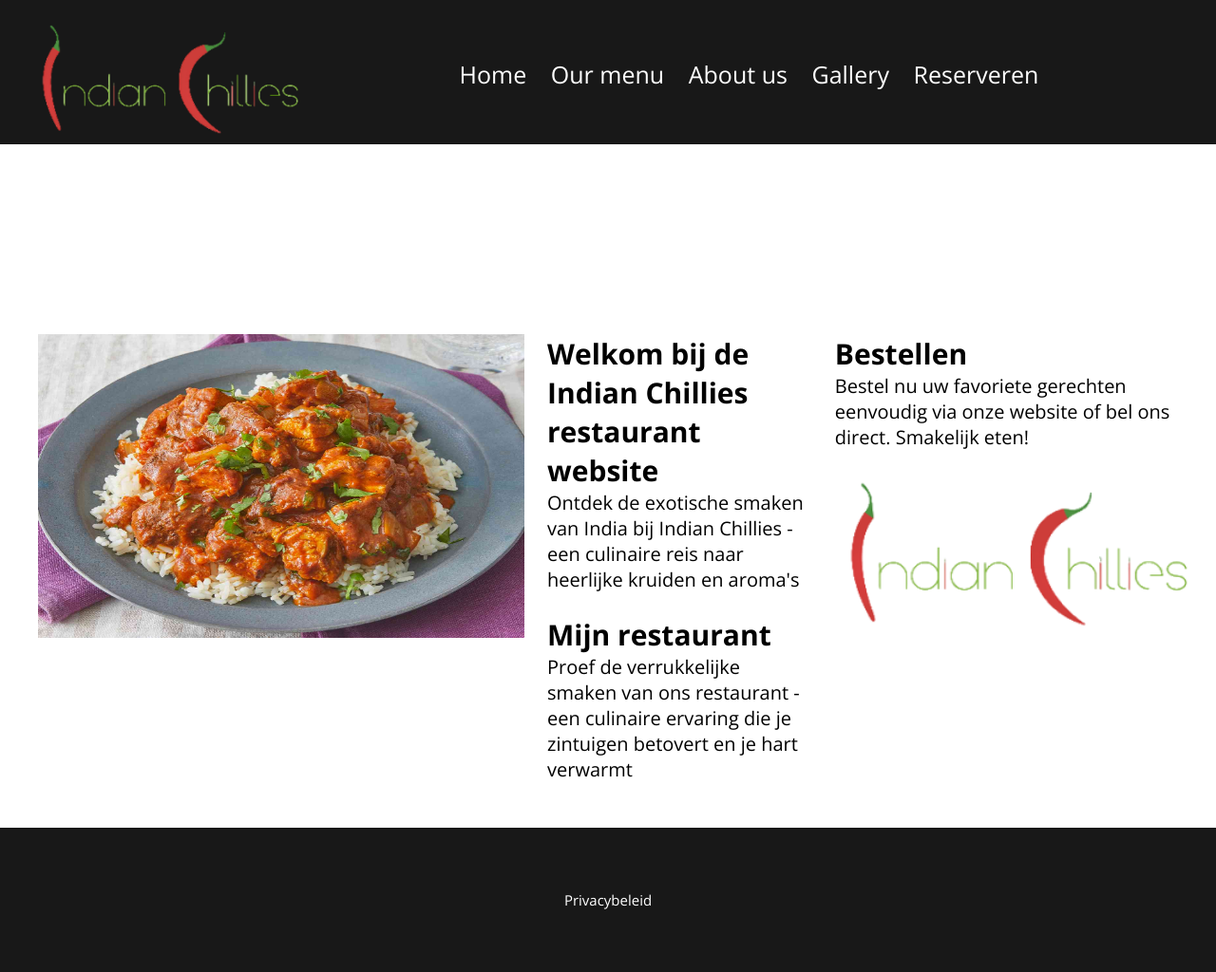
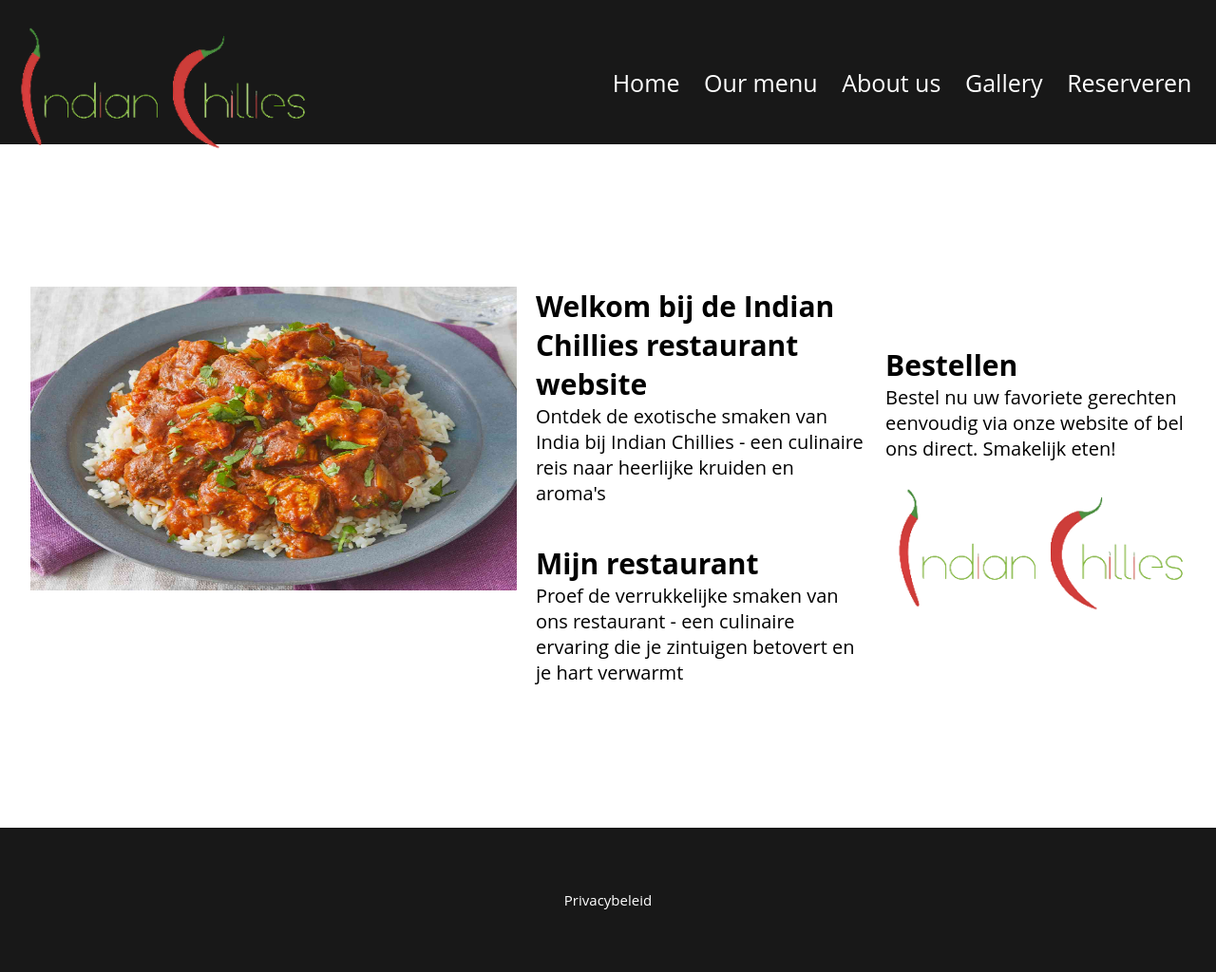
Before and after one commit to KishanSoekhoe/indian-chillies, a PHP site: page / in a window 1280 px wide. Shown: the whole page at 95% size. Run offline with PHP 8.4, Linux system fonts and the light colour scheme.

Commit message:
Ik heb mobiel css toegevoegd en grid toegevoegd aan bijna alles moet nog alleen tablet en proberen grid aan te passen aan mobiel en tablet

```diff
--- a/Css/styl.css
+++ b/Css/styl.css
@@ -19,9 +19,8 @@ footer {
 }
 
 .image1 {
-    height: 19vh;
-    margin-left: 4vh;
-    transition: 0.5s;
+    grid-area: logo;
+    margin-left: 1vh;
 }
 
 .image1:active {
@@ -29,19 +28,23 @@ footer {
 }
 
 .navbar {
-    display: flex;
+    display: grid;
+    grid-template-columns: repeat(1, 1fr);
+    grid-template-areas: "logo navigatie1";
+    gap: 1vw;
     align-items: center;
-    justify-content: space-between;
 }
 
-
 .Nav ul {
+    margin-right: 2vw;
+    grid-area: navigatie1;
     list-style: none;
     display: flex;
     flex-direction: row;
     column-gap: 2vw;
-    margin-right: 5vh;
 }
+
+
 
 .Nav>ul a {
     list-style: none;
@@ -65,55 +68,47 @@ footer {
 
 
 .content {
-    display: flex;
+    display: grid;
+    grid-template-columns: repeat(3, 1fr);
+    grid-template-rows: repeat(5, 1fr);
+    gap: 20px;
+    place-self: center;
+
+    height: 90vh;
+}
+.restaurant{
+    margin-top: 5vh;
+}
+.slide {
+    grid-column: 1;
+    grid-row:  3;
 }
 
-.slide {
-    display: flex;
-    justify-content: flex-start;
-    align-items: center;
-    margin-left: 5vh;
-    margin-top: 25ch;
-}
-
-.slide,
 .slideshow {
     height: 40vh;
     width: 40vw;
+    margin-left: 4vh;
 }
 
-.Welkom,
-.image_somasa,
-.bestellen {
-    margin-left: 3vh;
-    text-align: start;
-}
-
-.Welkom,
-.bestellen {
+.Welkom {
     font-family: "Open Sans", sans-serif;
     font-size: 20px;
-    margin-top: 25vh;
-    display: inline-block;
-    text-align: start;
-}
-
-.image_Samosa {
-    height: 200px;
+    grid-column: 2;
+    grid-row: 3;
+    place-self: center;
 }
 
 
 .bestellen {
-    text-align: start;
     font-family: "Open Sans", sans-serif;
+    font-size: 20px;
+    grid-column: 3;
+    grid-row: 3;
+    place-self: center;
 }
 
 .Bestellen_titel {
     font-size: 30px;
-}
-
-.restaurant {
-    margin-top: 3vh;
 }
 
 .containerr {
--- a/index.php
+++ b/index.php
@@ -10,13 +10,13 @@
         <link rel="stylesheet" type="text/css" href="Css/styl.css">
         <link rel="preconnect" href="https://fonts.googleapis.com">
         <link rel="preconnect" href="https://fonts.gstatic.com" crossorigin>
-        <link href="https://fonts.googleapis.com/css2?family=Open+Sans:ital,wght@0,300..800;1,300..800&display=swap" rel="stylesheet">
+        <link href="https://fonts.googrestaurantleapis.com/css2?family=Open+Sans:ital,wght@0,300..800;1,300..800&display=swap">
         <script src="lib/Slideshow.js" defer></script>
         <script src="lib/hamburger.js" defer></script>
     </head>
     <body>
     <?php include 'header.php'; ?>
-    <main>
+        <main>
     <section class="content">
         <article class="slide">
             <img src="Images/chickenmasala.jpg" class="slideshow">
```
Also changed, not shown: other parts of Css/styl.css (+108 -71 lines), header.php (line endings or trailing spaces).
